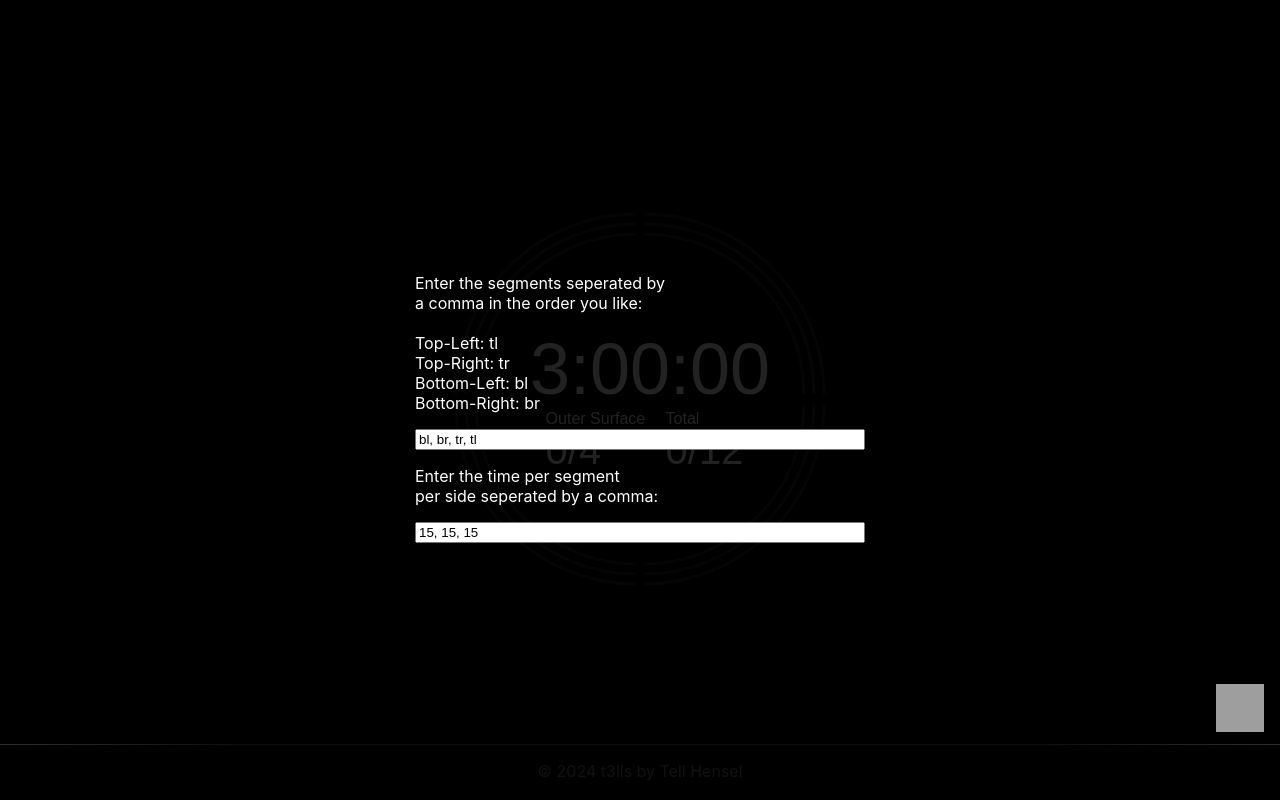
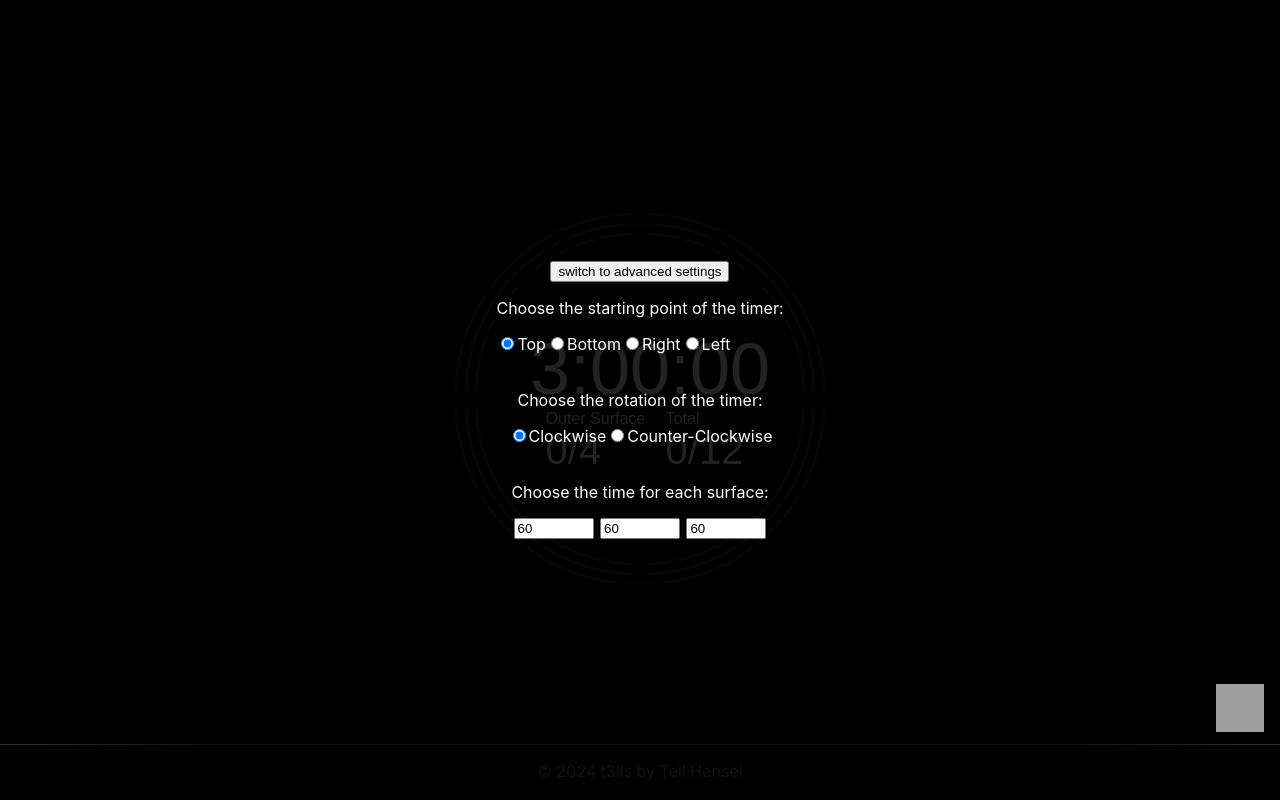
Before and after one commit to t3llscode/t3lls-tools, a Next.js app in the folder njs-tools/next-app/: page /timer in a window 1280 px wide. Both pictures are taken after a click on the element 1240 px from the left and 710 px from the top of the page. Built offline with nearby package versions, Linux system fonts and the light colour scheme; grey boxes are pictures that could not be loaded; a web font is replaced by a local one.

Commit message:
V1.2.1 (save before big time update)

```diff
--- a/njs-tools/next-app/src/components/Segment.tsx
+++ b/njs-tools/next-app/src/components/Segment.tsx
@@ -11,4 +11,4 @@ export default function Segment({ radius, stroke, rotation, percentage, reversed
       </svg>
     </div>
   );
-};
+}
--- a/njs-tools/next-app/src/pages/timer.module.css
+++ b/njs-tools/next-app/src/pages/timer.module.css
@@ -82,6 +82,7 @@
   z-index: 15;
   display: flex;
   flex-direction: column;
+  align-items: center;
 }
 
 .configText {
@@ -110,3 +111,15 @@
     background-color: var(--secondary-transparent);
     box-shadow: 0 0 180px 300px var(--secondary-transparent);
 }
+
+.generalTime {
+  display: flex;
+  flex-direction: row;
+  justify-content: center;
+  align-items: center;
+  gap: 0.4rem;
+}
+
+.textInput {
+  width: 5rem;
+}
--- a/njs-tools/next-app/src/pages/timer.tsx
+++ b/njs-tools/next-app/src/pages/timer.tsx
@@ -78,6 +78,13 @@ export default function Home() {
     chewing: 0,
     inner: 0
   });
+
+  // - - - Checkbox Related - - -
+
+  let startingPointCheck = true;
+  let rotationCheck = true;
+
+  // - - -
 
   const totalTime = calcTime(config);
 
@@ -228,37 +235,45 @@ export default function Home() {
     setShowSettings((previous) => !previous);
   }
 
-  function safeOrderInput(input) {
-    if (input.length == 4) {
-      setOrderInput(input);
-    }
-  }
+  // historical order input function
 
-  function safeTimeInput(input) {
-    if (input.length == 3) {
-      setTimeInputSafe(input);
-      let clean = true;
-      for (let i = 0; i < input.length; i++) {
-        if (typeof(parseInt(input[i])) !== "number" || input[i] < 1 || input[i] > 45) {
-          clean = false;
-          console.log("not clean", input[i], i);
-        }
-      }
-      if (clean) {
-        console.log("clean run")
-        config.outer.time = parseInt(input[0]);
-        config.chewing.time = parseInt(input[1]);
-        config.inner.time = parseInt(input[2]);
-        setMs(calcTime(config));
-      }
-    }
-  }
+  // function safeOrderInput(input) {
+  //   if (input.length == 4) {
+  //     setOrderInput(input);
+  //   }
+  // }
+
+
+  // historical time input function
+
+  // function safeTimeInput(input) {
+  //   if (input.length == 3) {
+  //     setTimeInputSafe(input);
+  //     let clean = true;
+  //     for (let i = 0; i < input.length; i++) {
+  //       if (typeof(parseInt(input[i])) !== "number" || input[i] < 1 || input[i] > 45) {
+  //         clean = false;
+  //         console.log("not clean", input[i], i);
+  //       }
+  //     }
+  //     if (clean) {
+  //       console.log("clean run")
+  //       config.outer.time = parseInt(input[0]);
+  //       config.chewing.time = parseInt(input[1]);
+  //       config.inner.time = parseInt(input[2]);
+  //       setMs(calcTime(config));
+  //     }
+  //   }
+  // }
 
   // - - - USE EFFECTS - - -
 
   const intervalRef = useRef();
 
+  // update this shitty stuff
+
   useEffect(() => {
+
     const decrease = async () => {
       if (ms >= 10 && running) {
         intervalRef.current = setInterval(() => {
@@ -348,20 +363,35 @@ export default function Home() {
       { showSettings && (
         <div className={customStyles.settingsBox}>
           <div className={customStyles.config} >
-            <p className={customStyles.configText}>
-              Enter the segments seperated by<br></br>
-              a comma in the order you like:<br></br><br></br>
-              Top-Left: tl<br></br>
-              Top-Right: tr<br></br>
-              Bottom-Left: bl<br></br>
-              Bottom-Right: br<br></br>
-            </p>
-            <input type="text" id="orderInput" value={orderInput.join(", ")} onChange={e => safeOrderInput(e.target.value.split(', '))}/>
-            <p className={customStyles.configText}>
-              Enter the time per segment<br></br>
-              per side seperated by a comma:<br></br>
-            </p>
-            <input type="text" id="timeInput" value={timeInputSafe.join(", ")} onChange={e => safeTimeInput(e.target.value.split(', '))}/>
+            <div>
+              <div className={customStyles.generalTime}>
+                <button className={customStyles.button} onClick={toggleShowSettings}>switch to advanced settings</button>
+              </div>
+              <p>Choose the starting point of the timer:</p>
+              <input type="radio" id="top" name="startingpoint" checked={startingPointCheck} value="top"/>
+              <label for="top">Top</label>
+              <input type="radio" id="bottom" name="startingpoint" value="bottom"/>
+              <label for="bottom">Bottom</label>
+              <input type="radio" id="right" name="startingpoint" value="right"/>
+              <label for="right">Right</label>
+              <input type="radio" id="left" name="startingpoint" value="left"/>
+              <label for="left">Left</label>
+            </div>
+            <br/>
+            <p>Choose the rotation of the timer:</p>
+            <div>
+              <input type="radio" id="right" name="rotation" checked={rotationCheck} value={true}/>
+              <label for="right">Clockwise</label>
+              <input type="radio" id="left" name="rotation" value={false}/>
+              <label for="left">Counter-Clockwise</label>
+            </div>
+            <br/>
+            <p>Choose the time for each surface:</p>
+            <div className={customStyles.generalTime}>
+              <input className={customStyles.textInput} type="text" id="timeInput" value={60} onChange={e => safeTimeInput(e.target.value.split(', '))}/>
+              <input className={customStyles.textInput} type="text" id="timeInput" value={60} onChange={e => safeTimeInput(e.target.value.split(', '))}/>
+              <input className={customStyles.textInput} type="text" id="timeInput" value={60} onChange={e => safeTimeInput(e.target.value.split(', '))}/>
+            </div>
           </div>
         </div>
       )}
```
